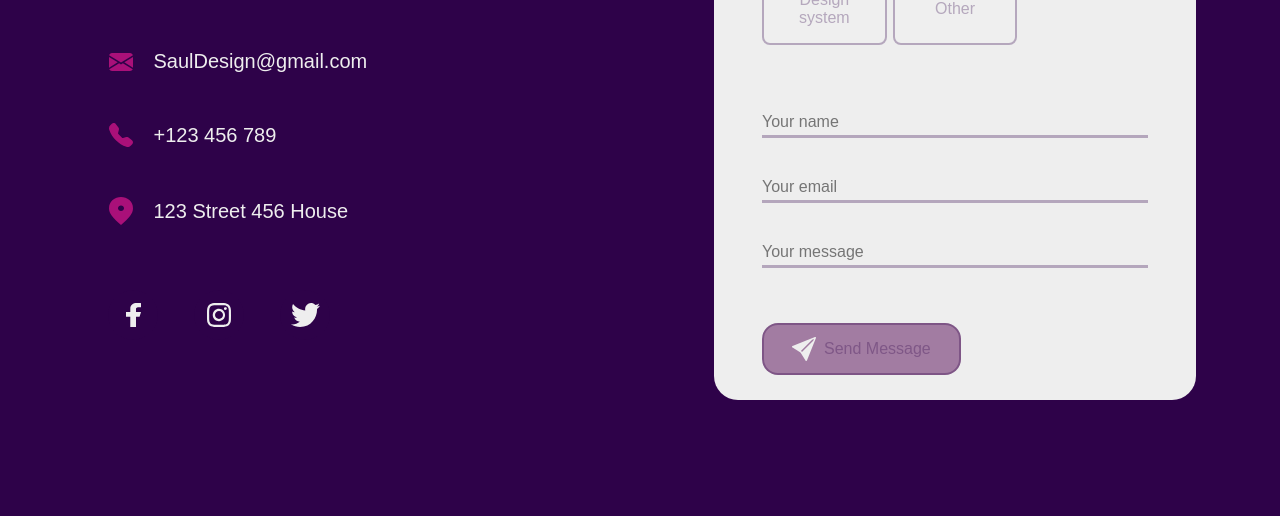
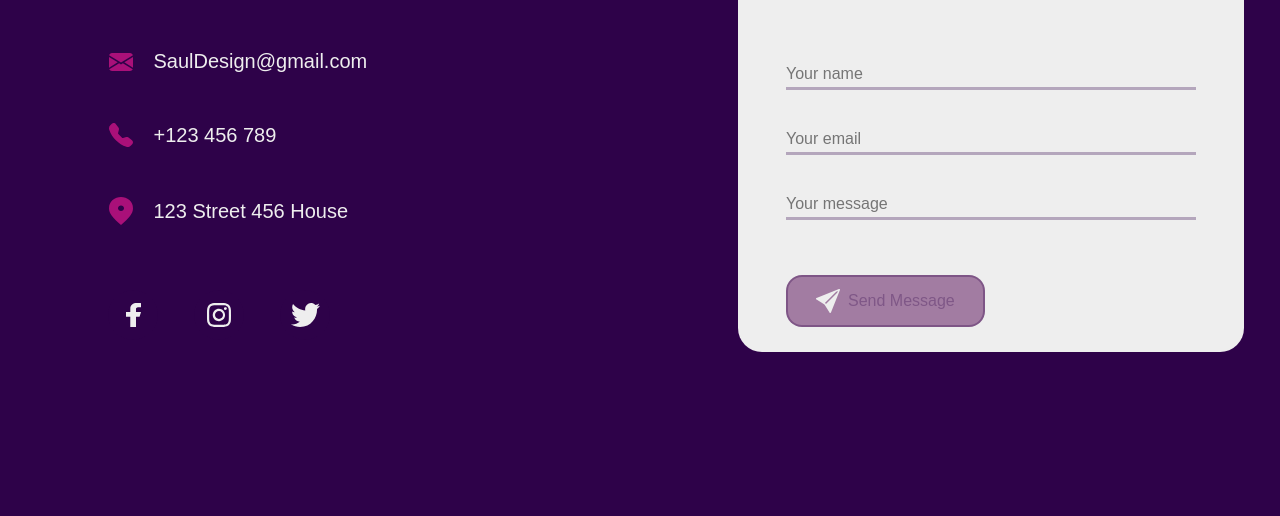
Before and after one commit to nicaciobasilio/contact_form, a website: page index.html in a window 1280 px wide. Shown: the part 284-800 px from the top of the page. Drawn offline with Linux system fonts and the light colour scheme.

Commit message:
Ajustes no layout

```diff
--- a/source/styles/_form.scss
+++ b/source/styles/_form.scss
@@ -4,7 +4,6 @@
     background-color: variables.$secudaryColor;
     width: 700px;
     height: 600px;
-    margin: 48px;
     margin-left: 100px;
     border-radius: 24px;
 
```
Also changed, not shown: build/styles/main.css, 1 other file.
